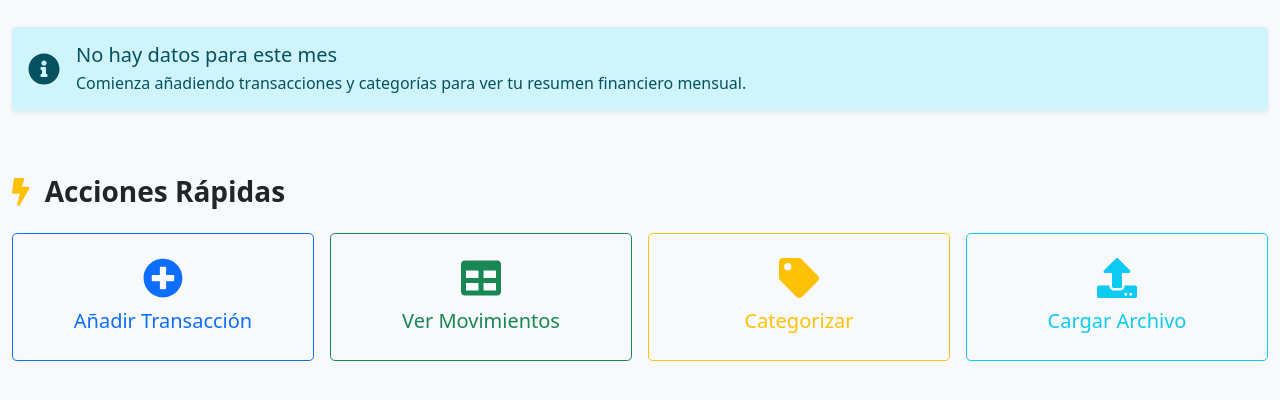
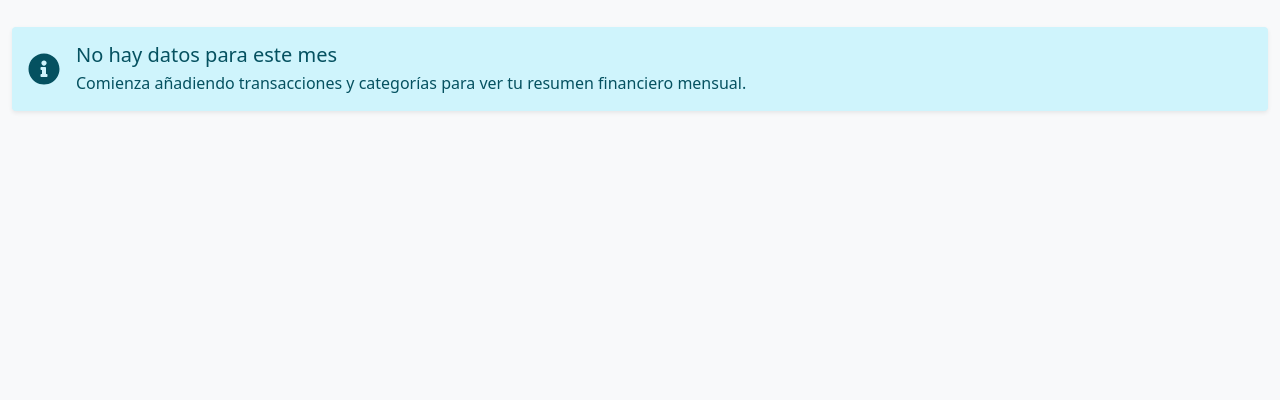
Before and after one commit to UrbanoJVR/FinMapper, a Flask app: page /dashboard/1/1/empty in a window 1280 px wide. Shown: the part 178-578 px from the top of the page. Run offline with Flask 3, Linux system fonts and the light colour scheme; parts of the project's set-up code (start-up, migrations or seed data) failed here and were passed over.

Commit message:
refactor montly dashboard

```diff
--- a/app/templates/dashboard/monthly/empty_monthly_dashboard.html
+++ b/app/templates/dashboard/monthly/empty_monthly_dashboard.html
@@ -42,44 +42,5 @@
         </div>
     </div>
 
-    <!-- Quick Actions Section -->
-    <div class="row">
-        <div class="col-12">
-            <h3 class="fw-bold text-dark mb-4">
-                <i class="fas fa-bolt text-warning me-2"></i>
-                Acciones Rápidas
-            </h3>
-            <div class="row g-3">
-                <div class="col-12 col-sm-6 col-md-3">
-                    <a href="{{ url_for('transactions_crud_blueprint.create_transaction') }}"
-                       class="btn btn-outline-primary btn-lg w-100 h-100 d-flex flex-column align-items-center justify-content-center py-4">
-                        <i class="fas fa-plus-circle fa-2x mb-2"></i>
-                        <span>Añadir Transacción</span>
-                    </a>
-                </div>
-                <div class="col-12 col-sm-6 col-md-3">
-                    <a href="{{ url_for('transactions_crud_blueprint.movements') }}"
-                       class="btn btn-outline-success btn-lg w-100 h-100 d-flex flex-column align-items-center justify-content-center py-4">
-                        <i class="fas fa-table fa-2x mb-2"></i>
-                        <span>Ver Movimientos</span>
-                    </a>
-                </div>
-                <div class="col-12 col-sm-6 col-md-3">
-                    <a href="{{ url_for('transactions_crud_blueprint.categorize_transaction') }}"
-                       class="btn btn-outline-warning btn-lg w-100 h-100 d-flex flex-column align-items-center justify-content-center py-4">
-                        <i class="fas fa-tag fa-2x mb-2"></i>
-                        <span>Categorizar</span>
-                    </a>
-                </div>
-                <div class="col-12 col-sm-6 col-md-3">
-                    <a href="{{ url_for('transactions_file_blueprint.load_transactions_file') }}"
-                       class="btn btn-outline-info btn-lg w-100 h-100 d-flex flex-column align-items-center justify-content-center py-4">
-                        <i class="fas fa-upload fa-2x mb-2"></i>
-                        <span>Cargar Archivo</span>
-                    </a>
-                </div>
-            </div>
-        </div>
-    </div>
 </div>
 {% endblock %}
```
Also changed, not shown: app/templates/dashboard/monthly/monthly_dashboard.html (+16 -51 lines), test/E2E/test_dashboard/test_monthly_dashboard.py (+2 -4 lines), test/E2E/test_dashboard/test_monthly_dashboard_with_data.py (+61 -3 lines).
